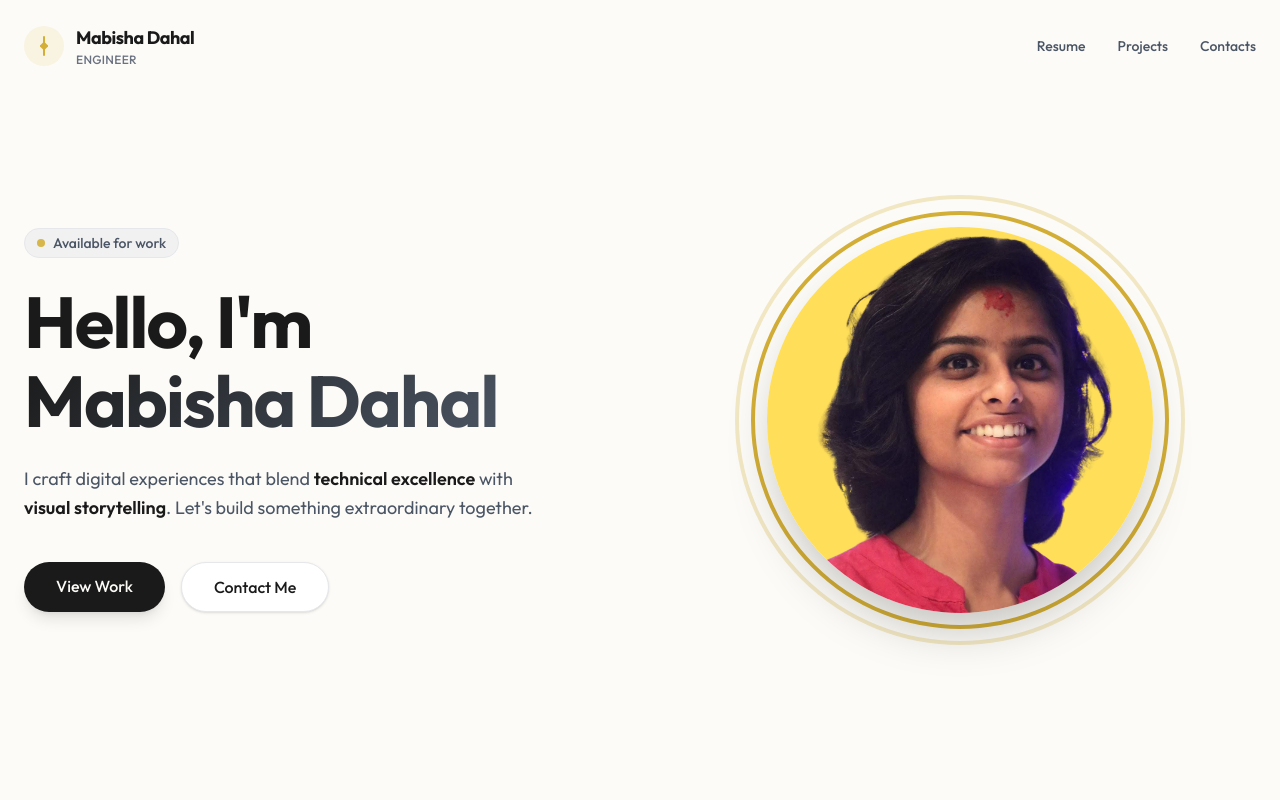
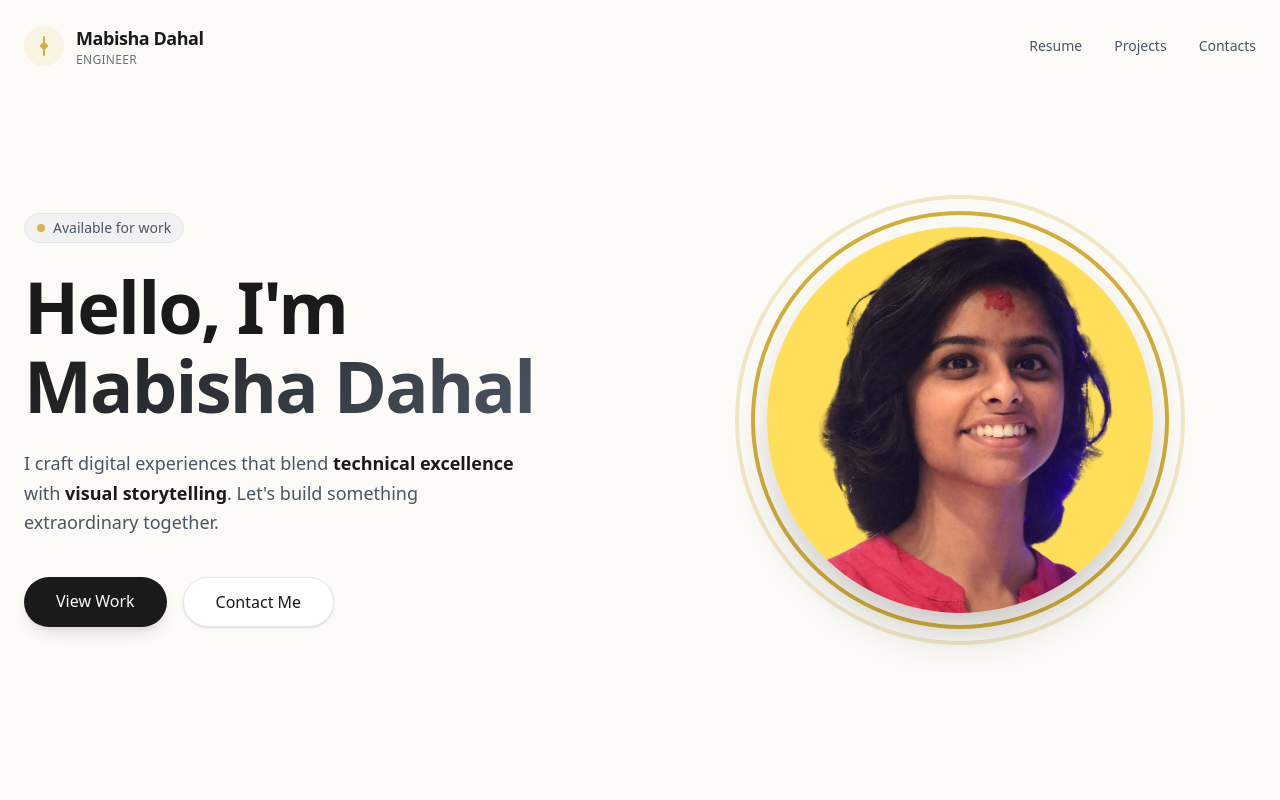
Before and after one commit to mabisha/portfolio, a Next.js app: page / in a window 1280 px wide. Shown: the top 800 px of the page. Built offline with nearby package versions, Linux system fonts and the light colour scheme.

Commit message:
changes added

```diff
--- a/src/app/globals.css
+++ b/src/app/globals.css
@@ -1,4 +1,3 @@
-@import url('https://fonts.googleapis.com/css2?family=Outfit:wght@300;400;500;600;700&display=swap');
 @import "tailwindcss";
 
 :root {
@@ -14,7 +13,7 @@
   --accent: #2c3e50;
   /* Dark Blue/Grey for contrast */
 
-  --font-main: 'Outfit', sans-serif;
+  --font-main: var(--font-outfit);
 }
 
 @theme inline {
--- a/src/app/layout.jsx
+++ b/src/app/layout.jsx
@@ -1,22 +1,18 @@
-import { Geist, Geist_Mono } from "next/font/google";
+import { Outfit } from "next/font/google";
 import "./globals.css";
 import Header from "./header/page";
 
 
-const geistSans = Geist({
-  variable: "--font-geist-sans",
+const outfit = Outfit({
+  variable: "--font-outfit",
   subsets: ["latin"],
-});
-
-const geistMono = Geist_Mono({
-  variable: "--font-geist-mono",
-  subsets: ["latin"],
+  weight: ["300", "400", "500", "600", "700"],
 });
 
 export default function RootLayout({ children }) {
   return (
     <html lang="en">
-      <body className="antialiased">
+      <body className={`${outfit.variable} antialiased`}>
         <Header />
         {children}
         <footer className="w-full py-12 bg-secondary/30 mt-auto">
```
